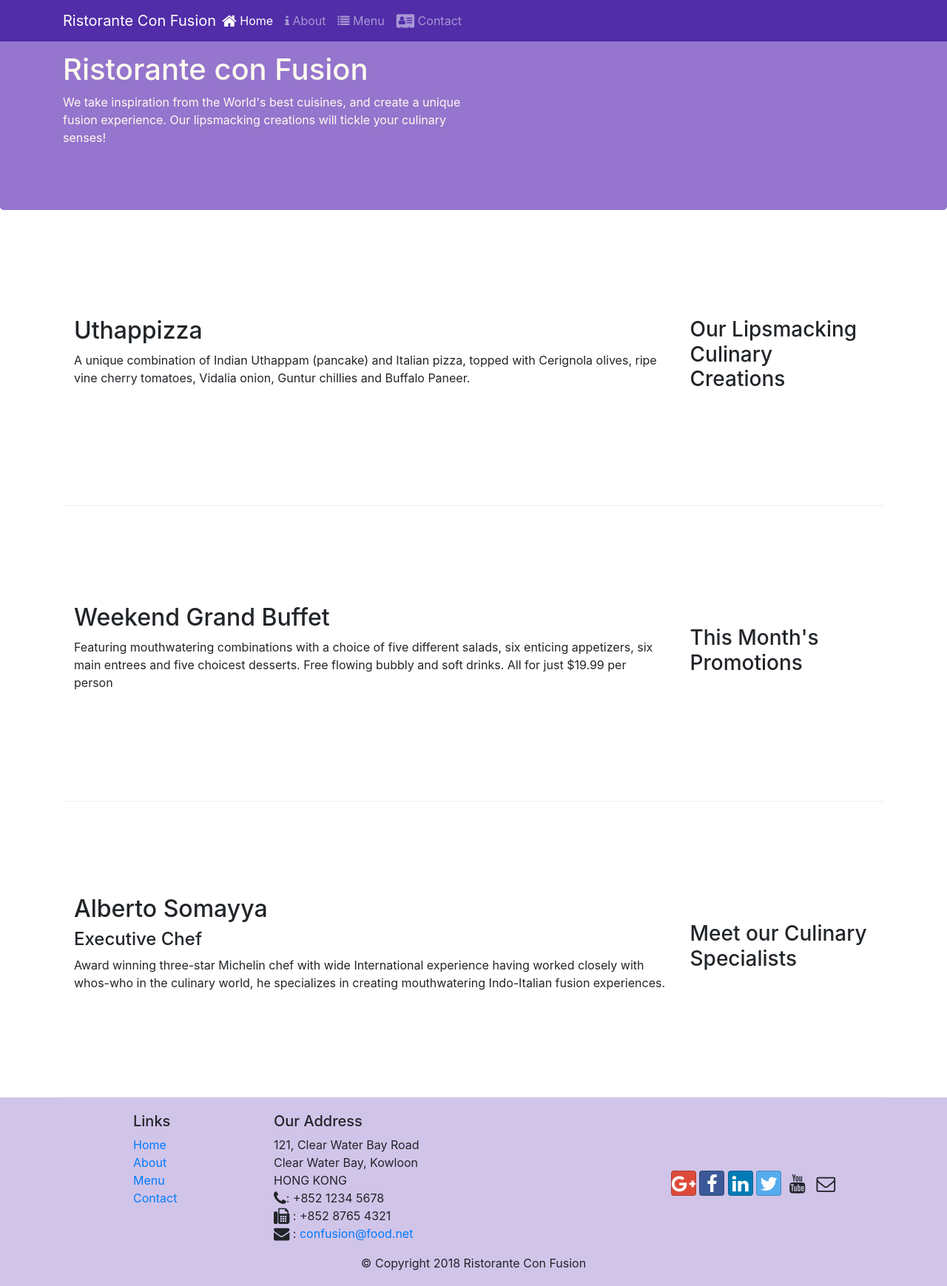
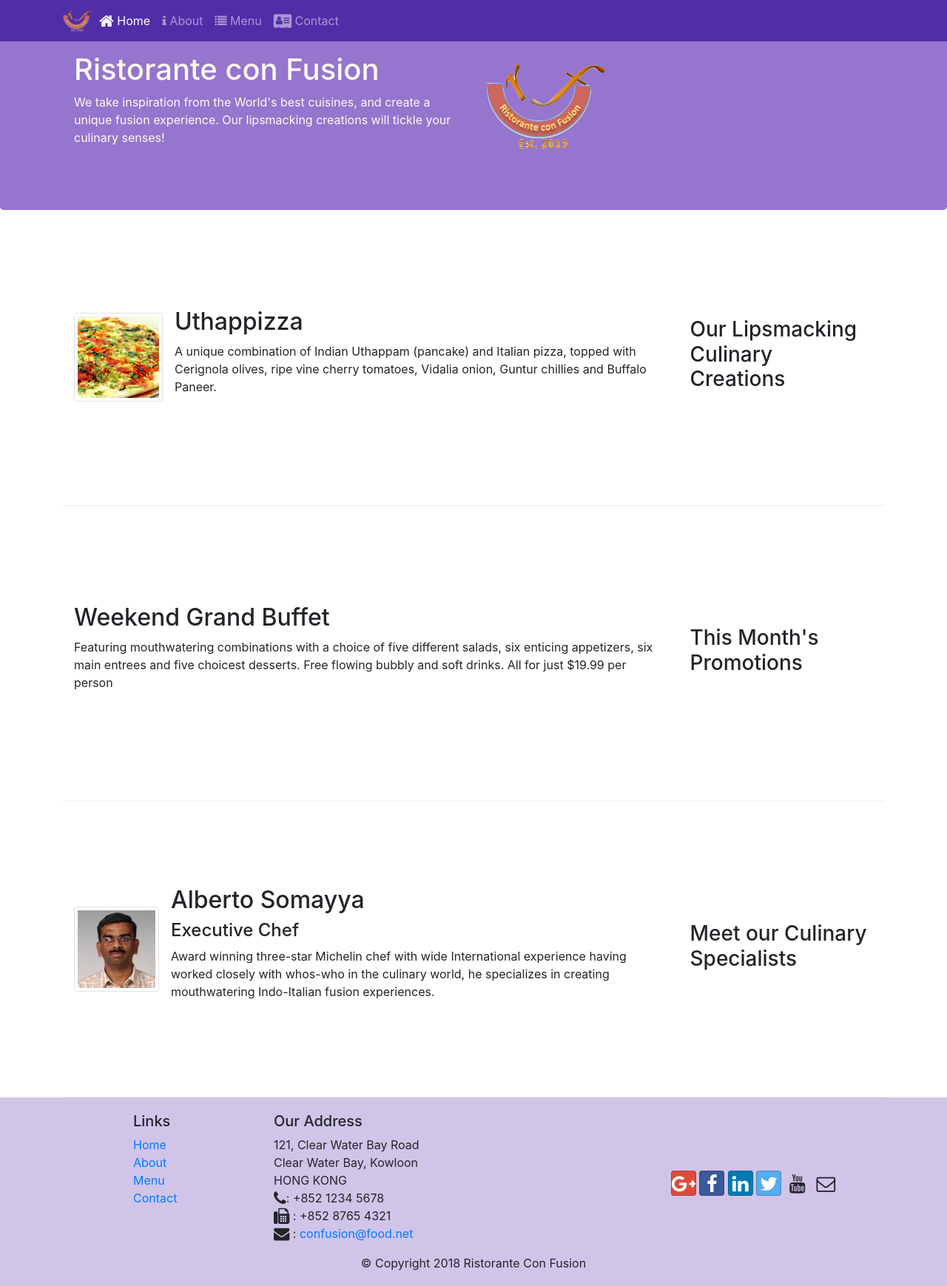
Before and after one commit to barathkumar2699/coursera-bootstrap, a website: page index.html in a window 1280 px wide. Shown: the whole page at 74% size. Drawn offline with nearby package versions, Linux system fonts and the light colour scheme.

Commit message:
images and media

```diff
--- a/index.html
+++ b/index.html
@@ -21,7 +21,7 @@
             <button class="navbar-toggler" type="button" data-toggle="collapse" data-target="#Navbar">
                 <span class="navbar-toggler-icon"></span>
             </button>
-            <a class="navbar-brand mr-auto" href="#">Ristorante Con Fusion</a>
+            <a class="navbar-brand mr-auto" href="#"><img src="img/logo.png" class="d-flex img-fluid" height="30" width="41"></a>
             <div class="collapse navbar-collapse" id="Navbar">
                     <ul class="navbar-nav mr-auto">
                         <li class="nav-item active"><a class="nav-link" href="#"><span class="fa fa-home fa-lg"></span> Home</a></li>
@@ -35,12 +35,13 @@
 
     <header class="jumbotron">
         <div class="container">
-            <div class="row">
+            <div class="row row-header">
                 <div class="col-12 col-sm-6">
                     <h1>Ristorante con Fusion</h1>
                     <p>We take inspiration from the World's best cuisines, and create a unique fusion experience. Our lipsmacking creations will tickle your culinary senses!</p>
                 </div>
-                <div class="col-12 col-sm">
+                <div class="col-12 col-sm align-self-center">
+                    <img src="./img/logo.png" class="img-fuid">
                 </div>
             </div>
         </div>
@@ -52,8 +53,14 @@
                 <h3>Our Lipsmacking Culinary Creations</h3>
             </div>
             <div class="col col-sm order-sm-first col-md">
-                <h2>Uthappizza</h2>
-                <p>A unique combination of Indian Uthappam (pancake) and Italian pizza, topped with Cerignola olives, ripe vine cherry tomatoes, Vidalia onion, Guntur chillies and Buffalo Paneer.</p>
+                <div class="media">
+                    <img src="./img/uthappizza.png" class="d-flex mr-3 img-thumbnail align-self-center" alt="uthapizza">
+                    <div class="media-body">
+                        <h2>Uthappizza</h2>
+                        <p>A unique combination of Indian Uthappam (pancake) and Italian pizza, topped with Cerignola olives, ripe vine cherry tomatoes, Vidalia onion, Guntur chillies and Buffalo Paneer.</p>
+                    </div>
+                </div>
+
             </div>
         </div>
 
@@ -73,9 +80,19 @@
                 <h3>Meet our Culinary Specialists</h3>
             </div>
             <div class="col col-sm order-sm-first col-md">
-                <h2>Alberto Somayya</h2>
-                <h4>Executive Chef</h4>
-                <p>Award winning three-star Michelin chef with wide International experience having worked closely with whos-who in the culinary world, he specializes in creating mouthwatering Indo-Italian fusion experiences. </p>
+                    <div class="media">
+                            <img class="d-flex mr-3 img-thumbnail align-self-center"
+                                    src="img/alberto.png" alt="Alberto Somayya">
+                            <div class="media-body">
+                                <h2 class="mt-0">Alberto Somayya</h2>
+                                <h4>Executive Chef</h4>
+                                <p class="d-none d-sm-block">Award winning three-star Michelin chef with wide
+                                    International experience having worked closely with
+                                    whos-who in the culinary world, he specializes in
+                                    creating mouthwatering Indo-Italian fusion experiences.
+                                    </p>
+                            </div>
+                        </div>
             </div>
         </div>
     </div>
```
Also changed, not shown: aboutus.html (+5 -4 lines), contactus.html (+4 -3 lines), img/alberto.png (added), img/buffet.png (added), img/logo.png (added), img/uthappizza.png (added), 1 other file.
